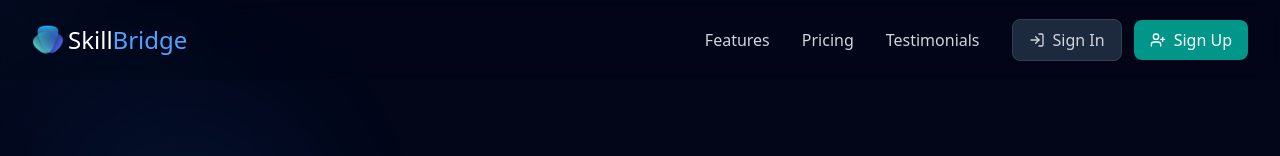
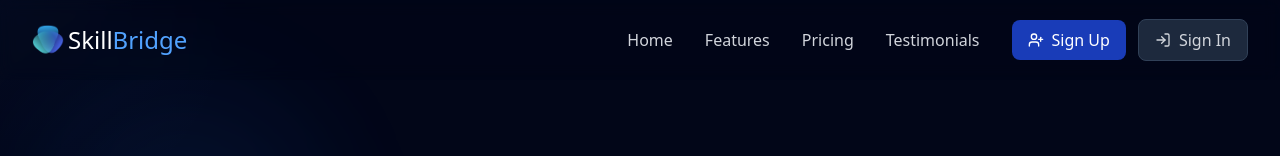
Before and after one commit to Rahul-8283/skillbridge-ai-frontend, a React (Vite) app: page / in a window 1280 px wide. Shown: the top 156 px of the page. Built offline with nearby package versions, Linux system fonts and the light colour scheme.

Commit message:
fix: navbar

```diff
--- a/src/components/Navbar.jsx
+++ b/src/components/Navbar.jsx
@@ -1,20 +1,22 @@
 import { Menu, X, LogIn, LogOut, UserPlus } from "lucide-react";
 import { useState, useEffect } from "react";
 import { useNavigate, useLocation } from "react-router-dom";
+import { Link } from "react-router-dom";
 
 export default function Navbar({ scrolled }) {
   const [mobileMenuIsOpen, setMobileMenuIsOpen] = useState(false);
   const [user, setUser] = useState(null);
   const navigate = useNavigate();
   const location = useLocation();
-  const userThere = !!user;
+  const userThere = user;
 
   // Update user state when location changes or component mounts
   useEffect(() => {
     const storedUser = localStorage.getItem("user");
-    if (storedUser) {
+    if(storedUser){
       setUser(JSON.parse(storedUser));
-    } else {
+    }
+    else {
       setUser(null);
     }
   }, [location]);
@@ -26,11 +28,10 @@ export default function Navbar({ scrolled }) {
 
   return (
     <nav
-      className={`fixed top-0 w-full z-50 transition-all duration-300 ${
-        scrolled
+      className={`fixed top-0 w-full z-50 transition-all duration-300 ${scrolled
           ? "bg-slate-950/80 backdrop-blur-lg border-b border-slate-800"
           : "bg-slate-950/20 backdrop-blur-sm"
-      }`}
+        }`}
     >
       <div className="max-w-7xl mx-auto px-4 sm:px-6 lg:px-8">
         <div className="flex justify-between items-center h-14 sm:h-16 md:h-20">
@@ -38,7 +39,7 @@ export default function Navbar({ scrolled }) {
             <div>
               <img
                 src="/logo.png"
-                alt="ThinkOra"
+                alt="SkillBridge"
                 className="w-6 h-6 sm:w-8 sm:h-8"
               />
             </div>
@@ -50,6 +51,9 @@ export default function Navbar({ scrolled }) {
 
           {/* Nav Links */}
           <div className="hidden md:flex items-center space-x-6 lg:space-x-8">
+            <Link to="/" className="text-gray-300 hover:text-white text-sm lg:text-base">
+              Home
+            </Link>
             <a
               href="#features"
               className="text-gray-300 hover:text-white text-sm lg:text-base"
@@ -72,23 +76,23 @@ export default function Navbar({ scrolled }) {
             {!userThere ? (
               <div className="flex items-center space-x-3">
                 <button
+                  onClick={() => navigate("/signup")}
+                  className="flex items-center space-x-2 bg-blue-800 hover:bg-blue-900 text-white px-4 py-2 rounded-lg transition-all duration-300"
+                >
+                  <UserPlus className="w-4 h-4" />
+                  <span className="text-sm lg:text-base">Sign Up</span>
+                </button>
+                <button
                   onClick={() => navigate("/login")}
-                  className="flex items-center space-x-2 bg-slate-800 hover:bg-slate-700 text-gray-300 hover:text-teal-400 px-4 py-2 rounded-lg border border-slate-700 transition-all duration-300"
+                  className="flex items-center space-x-2 bg-slate-800 hover:bg-slate-700 text-gray-300 hover:text-blue-400 px-4 py-2 rounded-lg border border-slate-700 transition-all duration-300"
                 >
                   <LogIn className="w-4 h-4" />
                   <span className="text-sm lg:text-base">Sign In</span>
                 </button>
-                <button
-                  onClick={() => navigate("/signup")}
-                  className="flex items-center space-x-2 bg-teal-600 hover:bg-teal-700 text-white px-4 py-2 rounded-lg transition-all duration-300"
-                >
-                  <UserPlus className="w-4 h-4" />
-                  <span className="text-sm lg:text-base">Sign Up</span>
-                </button>
               </div>
             ) : (
               <div className="flex items-center space-x-4">
-                <div className="w-8 h-8 bg-teal-500 rounded-full flex items-center justify-center text-white font-semibold text-sm">
+                <div className="w-8 h-8 bg-blue-500 rounded-full flex items-center justify-center text-white font-semibold text-sm">
                   {user.name.charAt(0).toUpperCase()}
                 </div>
                 <button
@@ -145,29 +149,29 @@ export default function Navbar({ scrolled }) {
                 <div className="space-y-3">
                   <button
                     onClick={() => {
+                      navigate("/signup");
+                      setMobileMenuIsOpen(false);
+                    }}
+                    className="w-full flex items-center justify-center space-x-2 bg-blue-600 hover:bg-blue-700 text-white px-4 py-2 rounded-lg transition-all duration-300"
+                  >
+                    <UserPlus className="w-4 h-4" />
+                    <span className="text-sm">Sign Up</span>
+                  </button>
+                  <button
+                    onClick={() => {
                       navigate("/login");
                       setMobileMenuIsOpen(false);
                     }}
-                    className="w-full flex items-center justify-center space-x-2 bg-slate-800 hover:bg-slate-700 text-gray-300 hover:text-teal-400 px-4 py-2 rounded-lg border border-slate-700 transition-all duration-300"
+                    className="w-full flex items-center justify-center space-x-2 bg-slate-800 hover:bg-slate-700 text-gray-300 hover:text-blue-400 px-4 py-2 rounded-lg border border-slate-700 transition-all duration-300"
                   >
                     <LogIn className="w-4 h-4" />
                     <span className="text-sm">Sign In</span>
-                  </button>
-                  <button
-                    onClick={() => {
-                      navigate("/signup");
-                      setMobileMenuIsOpen(false);
-                    }}
-                    className="w-full flex items-center justify-center space-x-2 bg-teal-600 hover:bg-teal-700 text-white px-4 py-2 rounded-lg transition-all duration-300"
-                  >
-                    <UserPlus className="w-4 h-4" />
-                    <span className="text-sm">Sign Up</span>
                   </button>
                 </div>
               ) : (
                 <div className="space-y-3">
                   <div className="flex items-center space-x-3 px-4 py-2 bg-slate-800 rounded-lg">
-                    <div className="w-8 h-8 bg-teal-500 rounded-full flex items-center justify-center text-white font-semibold text-sm">
+                    <div className="w-8 h-8 bg-blue-500 rounded-full flex items-center justify-center text-white font-semibold text-sm">
                       {user.name.charAt(0).toUpperCase()}
                     </div>
                     <span className="text-gray-300">{user.name}</span>
```
